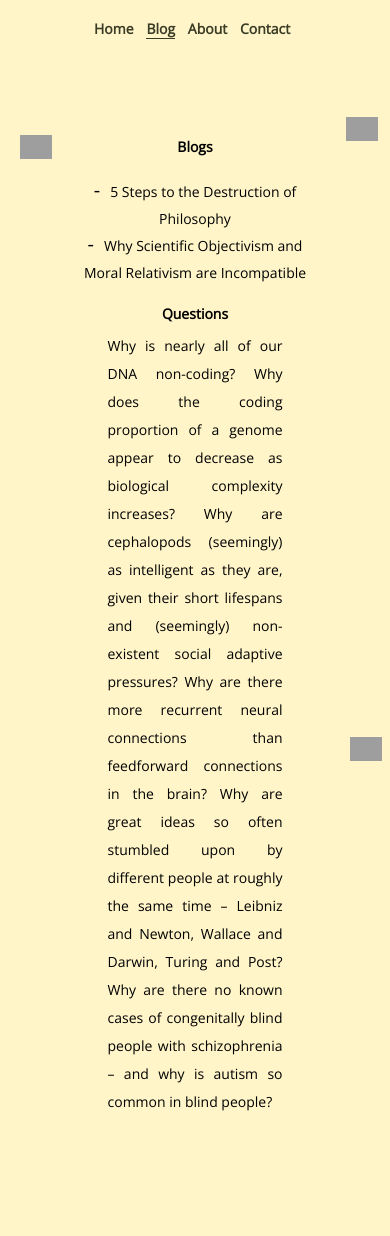
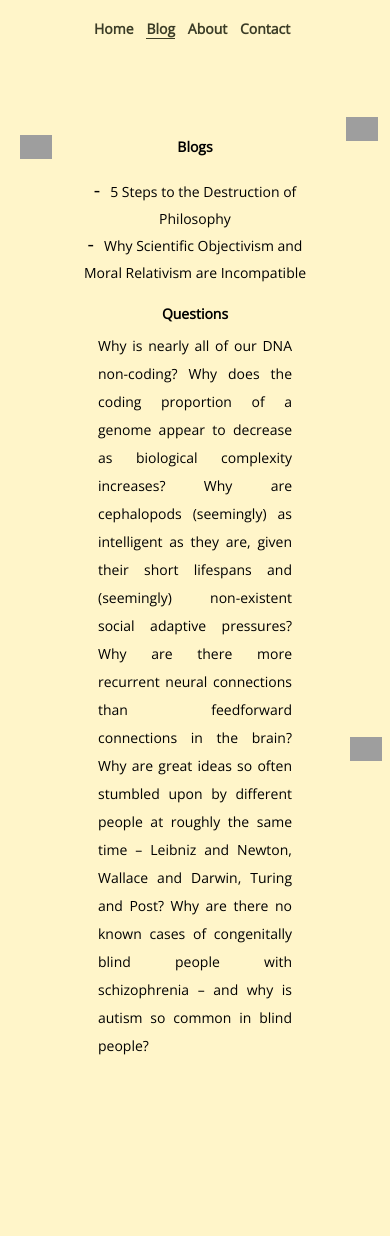
Before and after one commit to richardofarrell/richardofarrell.github.io, a Jekyll site: the page built from blog-list.md, in a window 390 px wide. Built offline with Jekyll 4.4.1, drawn with Linux system fonts in a browser that asks for light colours; after the commit the page ends 1180 px from its top, so only the background shows below that; grey boxes are pictures that could not be loaded.

Commit message:
Update default.html

```diff
--- a/_layouts/default.html
+++ b/_layouts/default.html
@@ -121,7 +121,7 @@
             }
 
             p {
-              margin: 0 clamp(20px, 5vw + 10px, 30px) clamp(20px, 5vw + 10px, 30px); /* Updated margin for smaller devices */
+              margin: 0 clamp(20px, 2vw + 5px, 30px) clamp(20px, 2vw + 5px, 30px); /* Updated margin for smaller devices */
             }
         }
 
```
